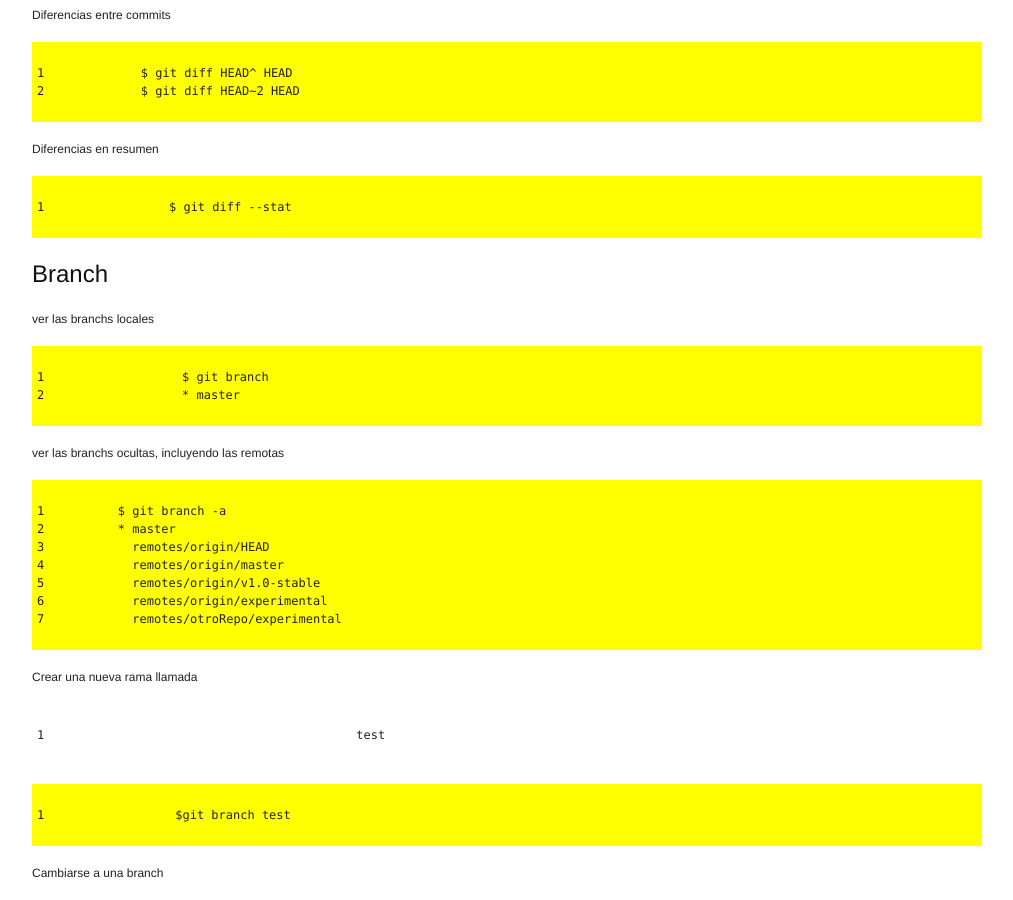
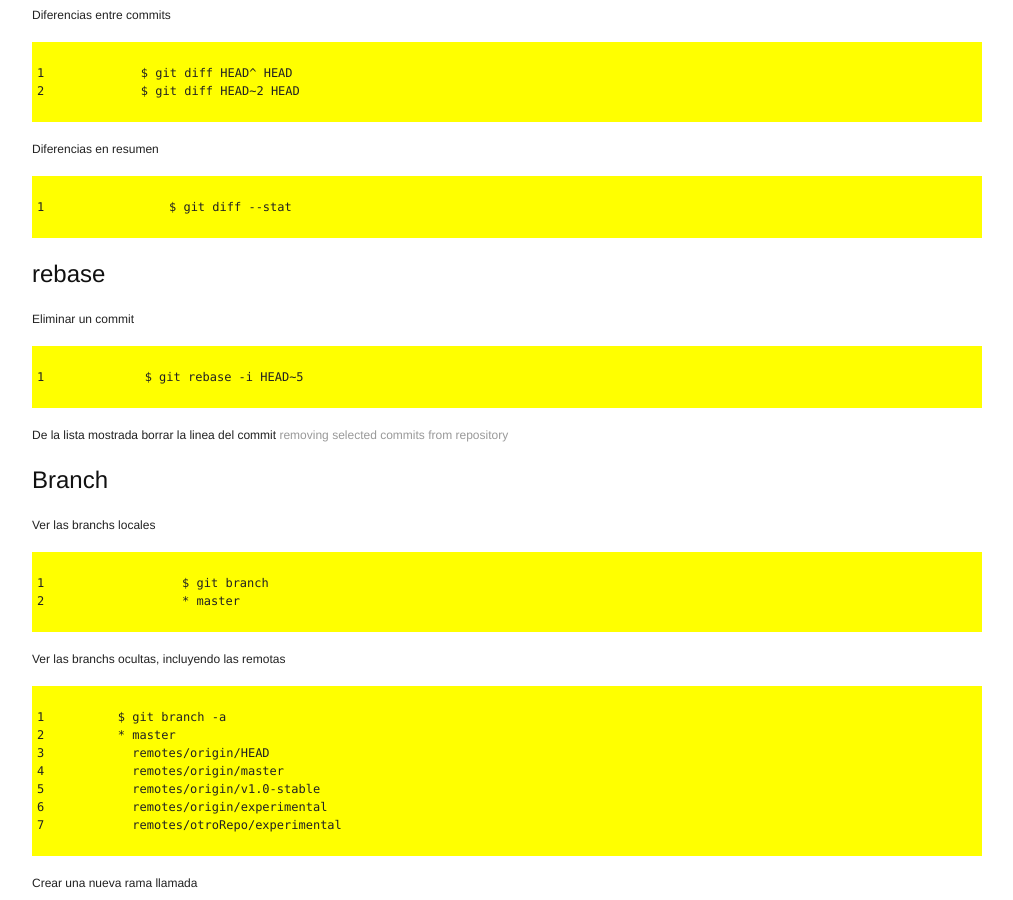
Before and after one commit to juanpabloaj/juanpabloaj.github.com, a Jekyll site: the page built from wiki/git.md, in a window 1280 px wide and 900 px high, scrolled down 1838 px. Shown: the whole window, without its empty margins (133-1146 px from the left). Built offline with Jekyll 4.4.1, drawn with Linux system fonts in a browser that asks for light colours; Markdown is read by kramdown in place of the engine named in the settings.

Commit message:
git : eliminar un commit

```diff
--- a/wiki/git.md
+++ b/wiki/git.md
@@ -82,14 +82,24 @@ Diferencias en resumen
 
 	$ git diff --stat
 
+## rebase
+
+Eliminar un commit
+
+	$ git rebase -i HEAD~5
+
+De la lista mostrada borrar la linea del commit
+[removing selected commits from repository](http://stackoverflow.com/questions/495345/git-removing-selected-commits-from-repository)
+{:enlaces}
+
 ## Branch
 
-ver las branchs locales
+Ver las branchs locales
 
     $ git branch
     * master
 
-ver las branchs ocultas, incluyendo las remotas
+Ver las branchs ocultas, incluyendo las remotas
 
     $ git branch -a
     * master
```
